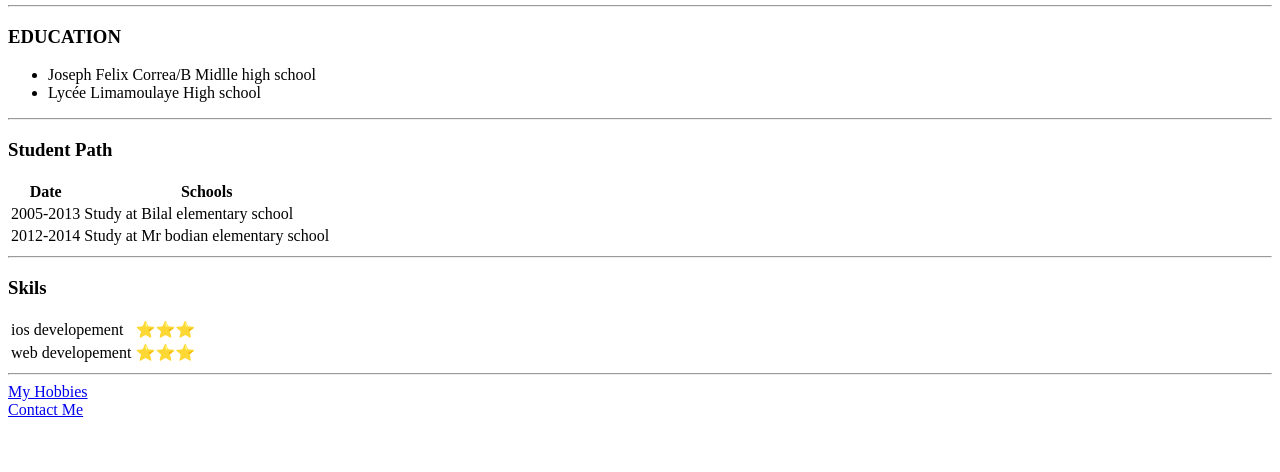
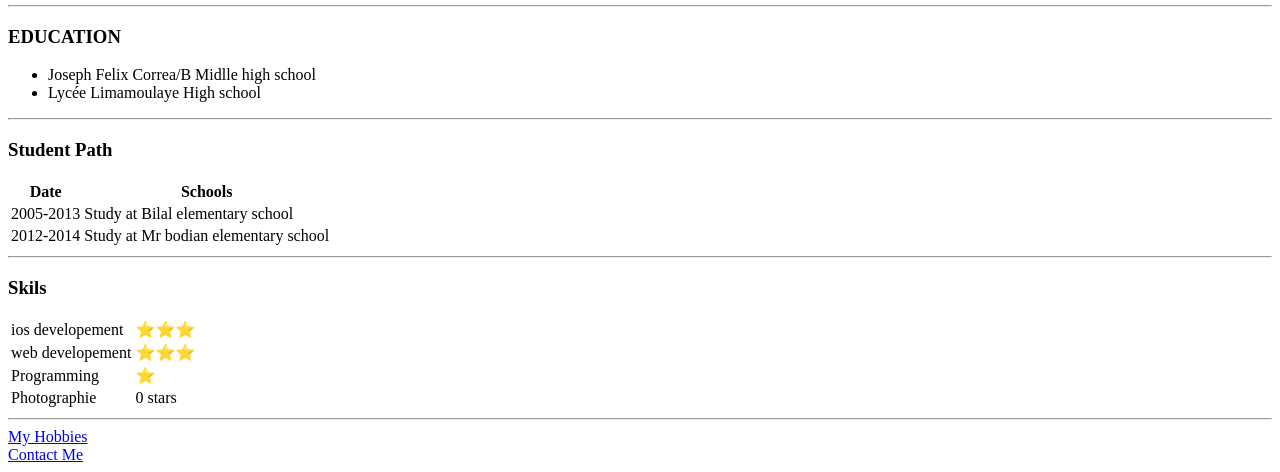
Before and after one commit to 14majid/Abdoumajid, a plain HTML site: page index.html in a window 1280 px wide. Shown: the part 377-849 px from the top of the page. Before the commit the page ends 804 px from the top, so only its background shows below. Drawn offline with Linux system fonts and the light colour scheme.

Commit message:
Update index.html

```diff
--- a/index.html
+++ b/index.html
@@ -60,6 +60,13 @@
         <td>web developement</td>
         <td>⭐⭐⭐</td>
       </tr>
+         <td>Programming</td>
+        <td>⭐</td>
+      </tr>
+      <tr>
+        <td>Photographie</td>
+        <td>0 stars</td>
+      </tr>
      </table>
      <hr>
 
```
